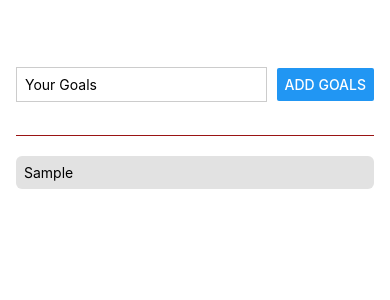
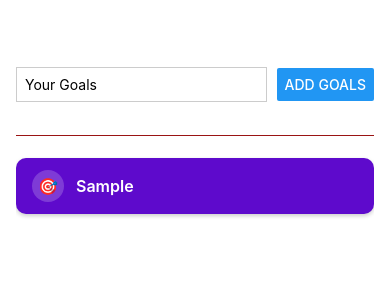
Before and after one commit to Ind0Pacific/React-Native, a React Native app: screen / in a window 390 px wide. Both pictures are taken after typing "Sample" into the empty fields and a click on the button "ADD GOALS". Shown: the top 300 px of the page. Built offline with nearby package versions, Linux system fonts and the light colour scheme.

Commit message:
updated added goal ui

```diff
--- a/components/goalItem.js
+++ b/components/goalItem.js
@@ -4,11 +4,16 @@ function GoalItem(props) {
   return (
     <View style={styles.goalItem}>
       <Pressable
-        android_ripple={{ color: "#dddddd" }}
+        android_ripple={{ color: "#3b0764" }}
         onPress={props.onDeleteItem.bind(this, props.id)}
         style={({ pressed }) => pressed && styles.pressedItem}
       >
-        <Text style={styles.goalText}>{props.text}</Text>
+        <View style={styles.cardContent}>
+          <View style={styles.badge}>
+            <Text style={styles.badgeText}>🎯</Text>
+          </View>
+          <Text style={styles.goalText}>{props.text}</Text>
+        </View>
       </Pressable>
     </View>
   );
@@ -18,16 +23,41 @@ export default GoalItem;
 
 const styles = StyleSheet.create({
   goalItem: {
-    marginVertical: 4,
-    backgroundColor: "#e2e2e2",
-    borderRadius: 6,
+    marginVertical: 6,
+    backgroundColor: "#5e0acc",
+    borderRadius: 10,
     overflow: "hidden",
+    shadowColor: "#000",
+    shadowOffset: { width: 0, height: 2 },
+    shadowOpacity: 0.2,
+    shadowRadius: 4,
+    elevation: 4,
+  },
+  cardContent: {
+    flexDirection: "row",
+    alignItems: "center",
+    paddingVertical: 12,
+    paddingHorizontal: 16,
+  },
+  badge: {
+    width: 32,
+    height: 32,
+    borderRadius: 16,
+    backgroundColor: "rgba(255, 255, 255, 0.2)",
+    justifyContent: "center",
+    alignItems: "center",
+    marginRight: 12,
+  },
+  badgeText: {
+    fontSize: 16,
   },
   goalText: {
-    color: "#000000",
-    padding: 8,
+    color: "#ffffff",
+    fontSize: 16,
+    fontWeight: "600",
+    flex: 1,
   },
   pressedItem: {
-    opacity: 0.5,
+    opacity: 0.75,
   },
 });
```
